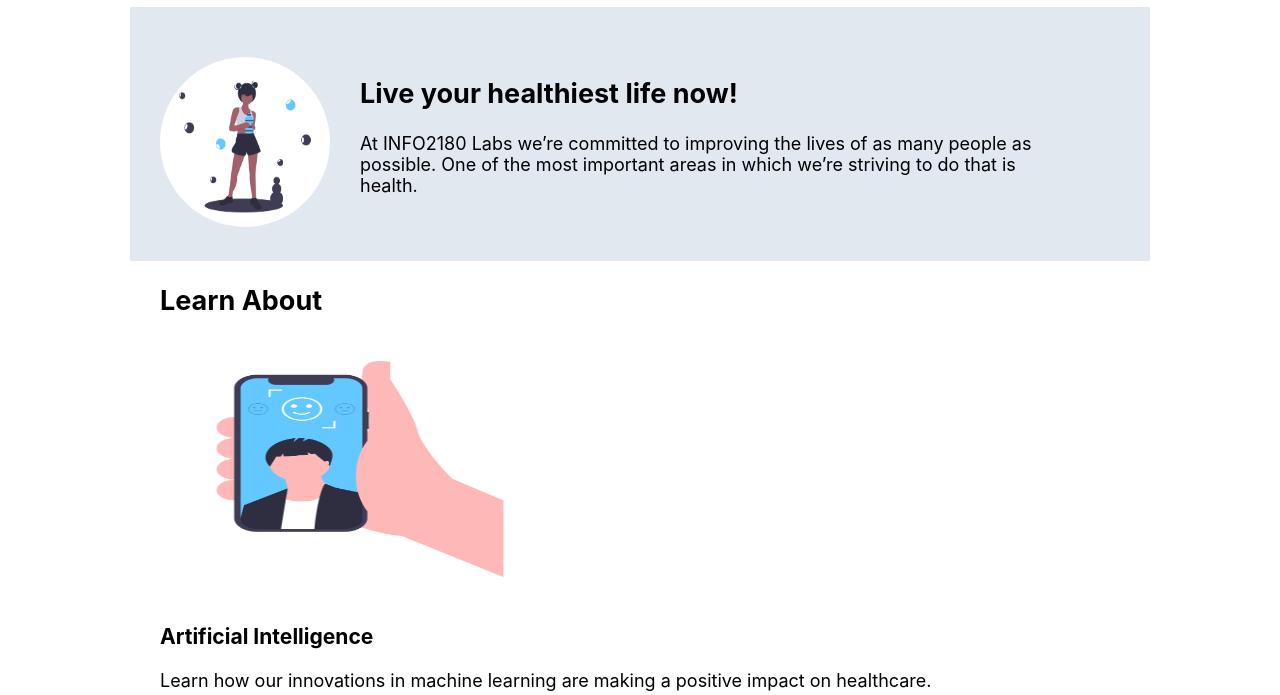
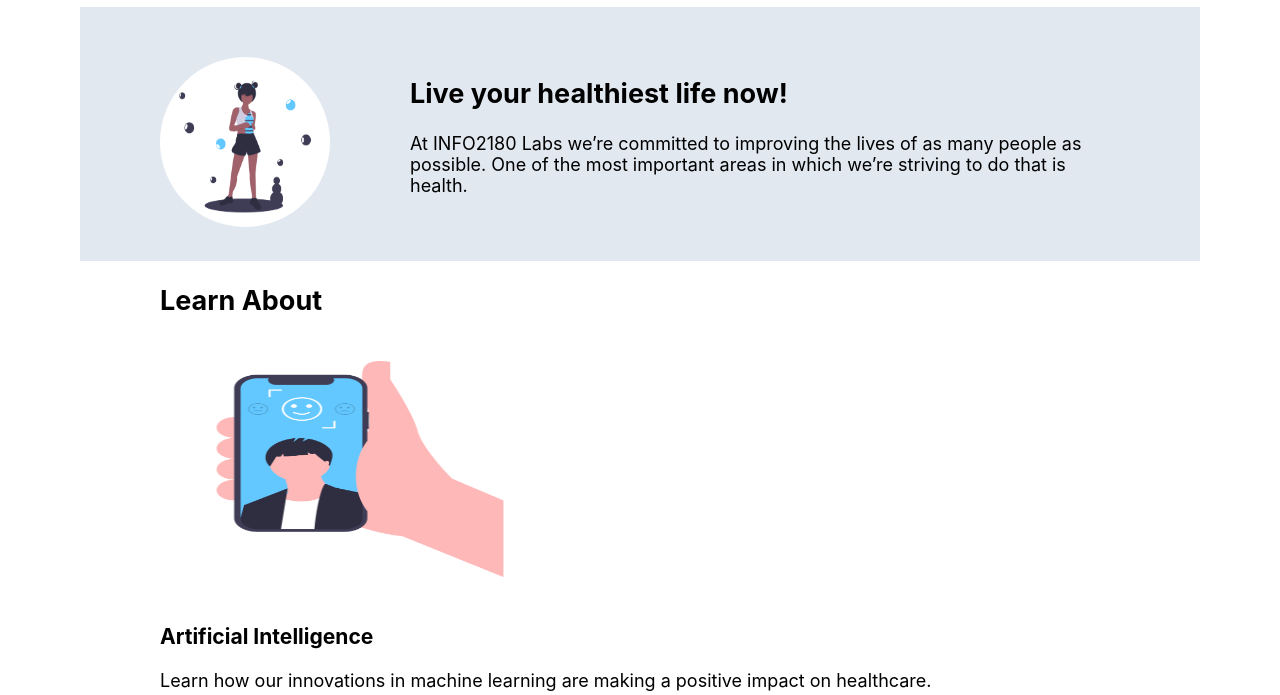
Before and after one commit to BNivia/info2180-project1, a plain HTML site: page index.html in a window 1280 px wide. Shown: the part 105-800 px from the top of the page. Drawn offline with Linux system fonts and the light colour scheme.

Commit message:
Added styles to the newsletter sign up

```diff
--- a/styles.css
+++ b/styles.css
@@ -47,7 +47,7 @@ nav a:hover {
 /*overview container*/
 .overview-hero .container {
   background-color: #e2e8f0;
-  padding: 30px;
+  padding: 30px 80px;
   display: flex;
   align-items: center;
 }
@@ -59,7 +59,7 @@ nav a:hover {
 }
 
 .overview-hero-text {
-  padding-right: 50px;
+  padding-left: 50px;
   flex: 1 1 auto;
 }
 
@@ -111,7 +111,7 @@ nav a:hover {
   border-radius: 100px;
 }
 
-/*Sign up for news letter and footer*/
+/*Sign up for news letter*/
 .newsletter .container {
   display: flex;
   background-color: #48bb78;
@@ -141,5 +141,7 @@ input {
 }
 
 .newsletter .container p {
-  border: 5px;
+  width: 60%;
 }
+
+/*Footer*/
```
